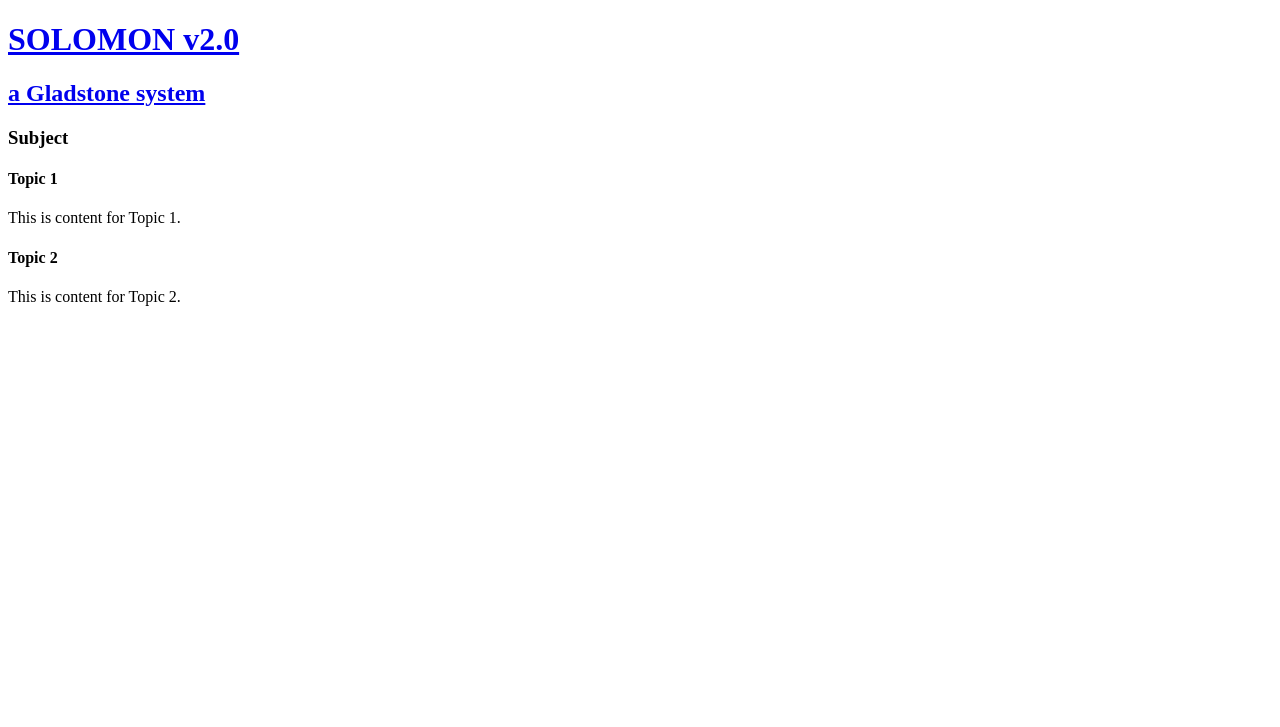
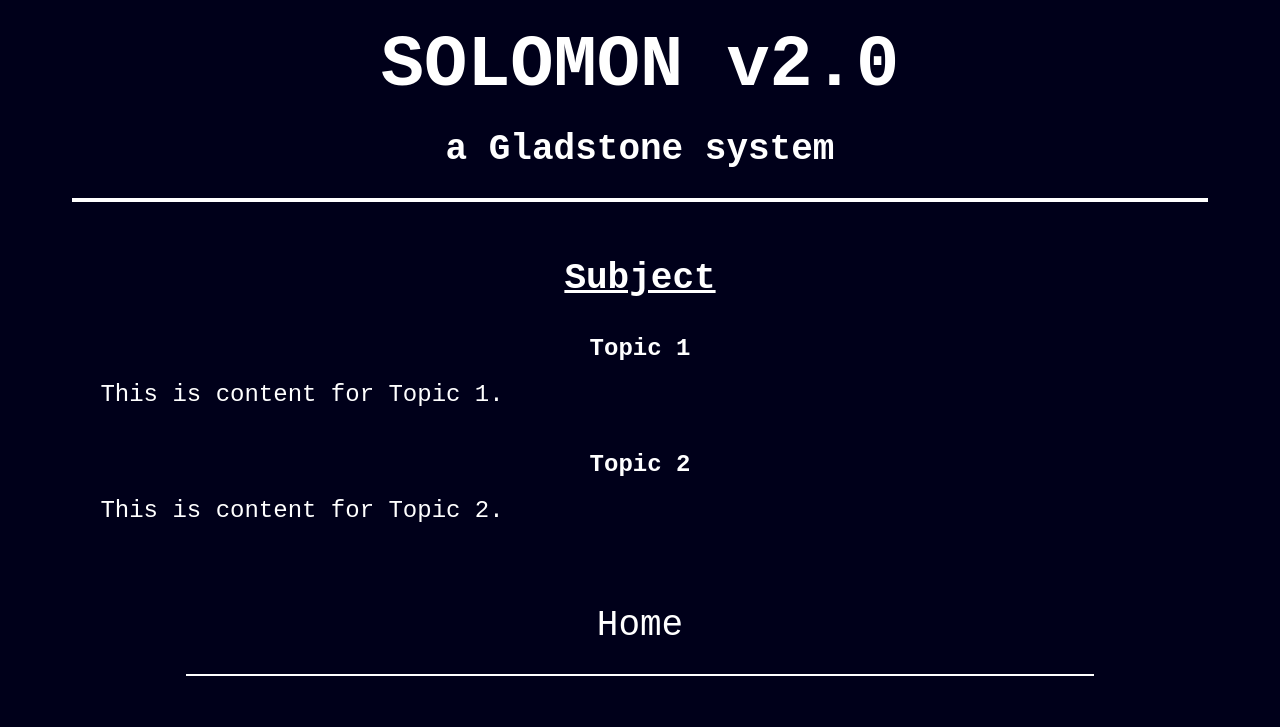
Before and after one commit to OHF-RedFox/OHF-RedFox.github.io, a plain HTML site: page admin/new-template.html in a window 1280 px wide. Drawn offline with Linux system fonts and the light colour scheme.

Commit message:
Completed new.css, successful new-template test.

```diff
--- a/admin/new-template.html
+++ b/admin/new-template.html
@@ -28,5 +28,8 @@
   <div class="content">
     <p>This is content for Topic 2.</p>
   </div>
+  <div class="navigation">
+    <button><a href="../index.html">Home</a></button>
+  </div>
 </body>
 </html>
--- a/new.css
+++ b/new.css
@@ -1,34 +1,82 @@
 /* Universal Defaults */
-* {}
+* {
+    background-color: #00001a;
+    font-family: monospace;
+    color: white;
+}
 
-html {}
+html {
+    line-height: 10px;
+    margin: 0 auto;
+    text-align: center;
+    width: 90%;
+}
 
 
 /* Class Selectors */
-.header {}
+.header {
+    border-bottom: 4px solid white;
+    line-height: 36px;
+    margin-bottom: 72px;
+    text-align: center;
+}
 
-.subject {}
+.subject {
+    margin-bottom: 60px;
+    text-decoration: underline;
+}
 
-.topic {}
+.topic {
+    margin-bottom: 36px;
+}
 
-.content {}
+.content {
+    margin: 0 auto;
+    margin-bottom: 60px;
+    width: 95%;
+}
 
 
 /* "Object" Selectors */
-button {}
+button {
+    border-bottom: 2px solid white;
+    border-left: transparent;
+    border-top: transparent;
+    border-right: transparent;
+    background-color: #00001a;
+    display: inline-block;
+    margin-bottom: 48px;
+    min-height: 100px;
+    width: 80%;
+}
 
-div {}
+div {
+    display: flex auto;
+}
 
 
 /* Text Formatting */
-a {}
+a {
+    text-decoration: none;
+}
 
-h1,h2,h3,h4 {}
+h1 {
+    font-size: 72px;
+    font-weight: bold;
+}
 
-h1 {}
+a,h2,h3 {
+    font-size:36px;
+}
 
-h2,h3 {}
+h4,p {
+    font-size: 24px;
+}
 
-h4,p {}
+h4 {
+    font-weight: bold;
+}
 
-p {}
+p {
+    text-align: justify;
+}
```
